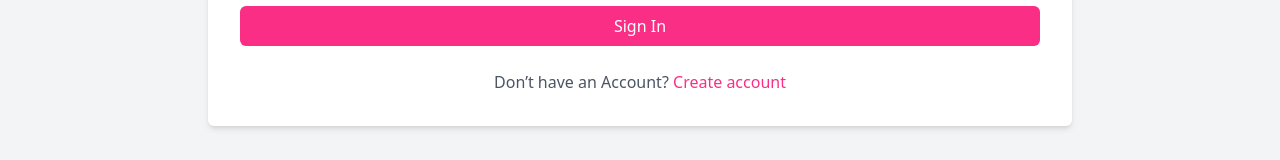
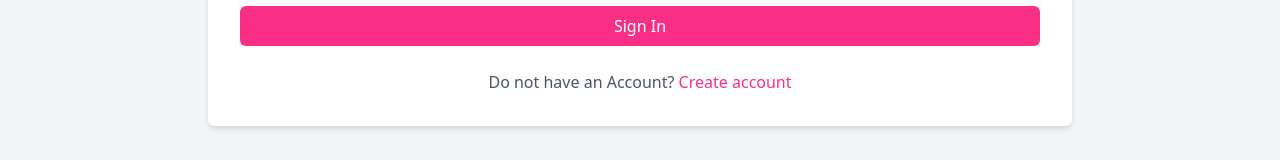
Before and after one commit to wajiha-khalid/figma-template4, a Next.js app: page /account in a window 1280 px wide. Shown: the part 618-778 px from the top of the page. Built offline with nearby package versions, Linux system fonts and the light colour scheme.

Commit message:
tweak changes in 404 file

```diff
--- a/src/app/404.tsx
+++ /dev/null
@@ -1,12 +0,0 @@
-// src/pages/404.tsx
-const Custom404 = () => (
-    <div className="container mx-auto py-16 px-4 bg-black text-white text-center">
-      <h1 className="text-5xl font-bold mb-8">404 - Page Not Found</h1>
-      <p>The page you are looking for does not exist or has been moved.</p>
-      <a href="/" className="bg-blue-500 py-2 px-6 mt-8 rounded-md hover:bg-blue-700">
-        Go Home
-      </a>
-    </div>
-  );
-
-  export default Custom404;
--- a/src/app/account/page.tsx
+++ b/src/app/account/page.tsx
@@ -77,7 +77,7 @@ function AccountPage() {
 
             {/* Create Account */}
             <div className="text-center mt-6 text-gray-600">
-              Don’t have an Account?{' '}
+              Do not have an Account?{' '}
               <Link href="/createaccount" className="text-[#FB2E86] hover:underline">
                 Create account
               </Link>
--- a/src/app/components/Header.tsx
+++ b/src/app/components/Header.tsx
@@ -9,7 +9,8 @@ import {
   Bars3Icon,
   XMarkIcon
 } from "@heroicons/react/24/outline";
-import TopBar from "./Topbar";
+import TopBar from "./TopBar";
+
 
 function Header() {
   const [isMobileMenuOpen, setIsMobileMenuOpen] = useState(false);
@@ -18,8 +19,8 @@ function Header() {
   return (
     <>
       {/* Top Bar */}
-      <TopBar/>
 
+      <TopBar />
       {/* Main Header */}
       <div className="w-full h-[80px] flex justify-center items-center border-b-2">
         <div className="w-full max-w-[1200px] h-full flex justify-between items-center px-10">
```
